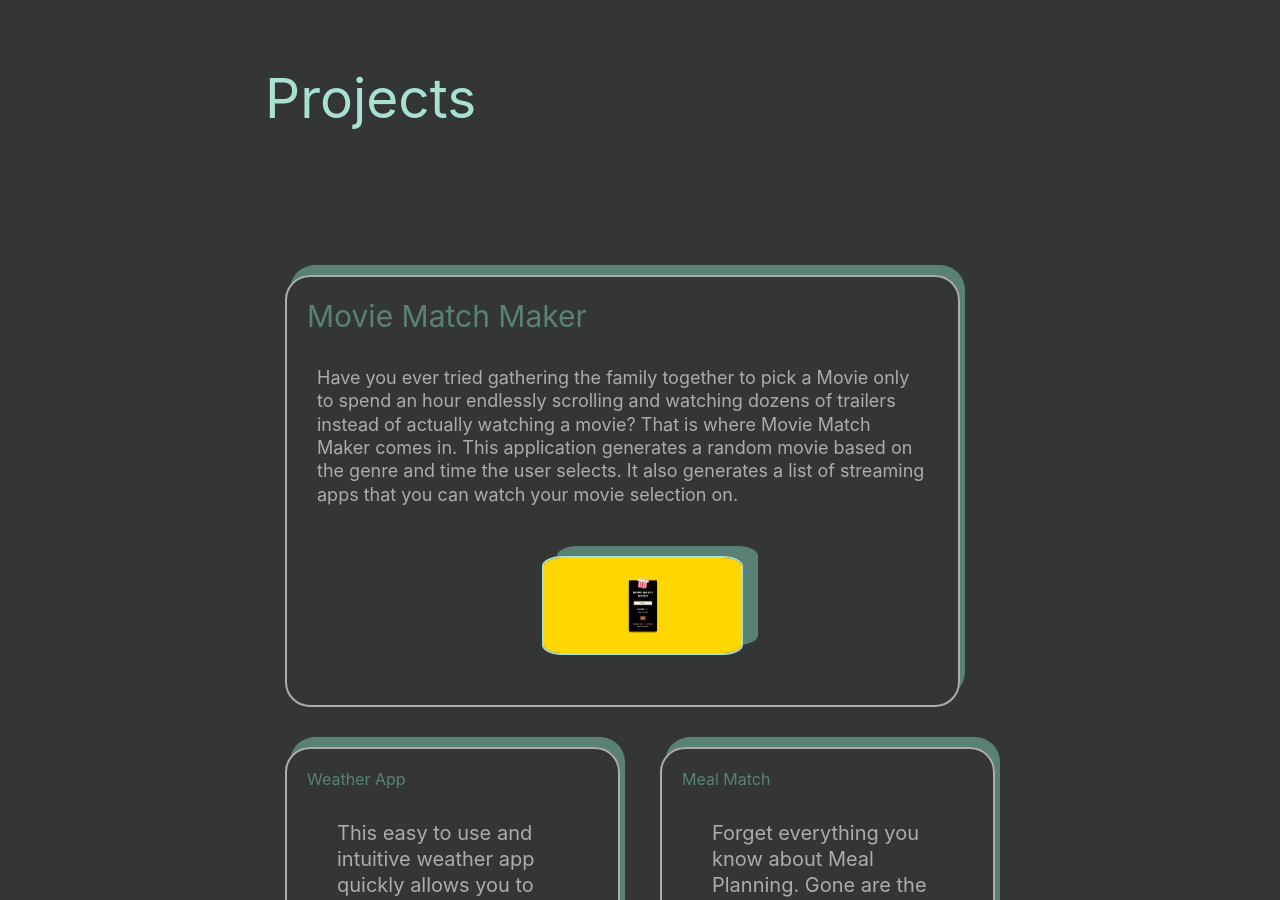
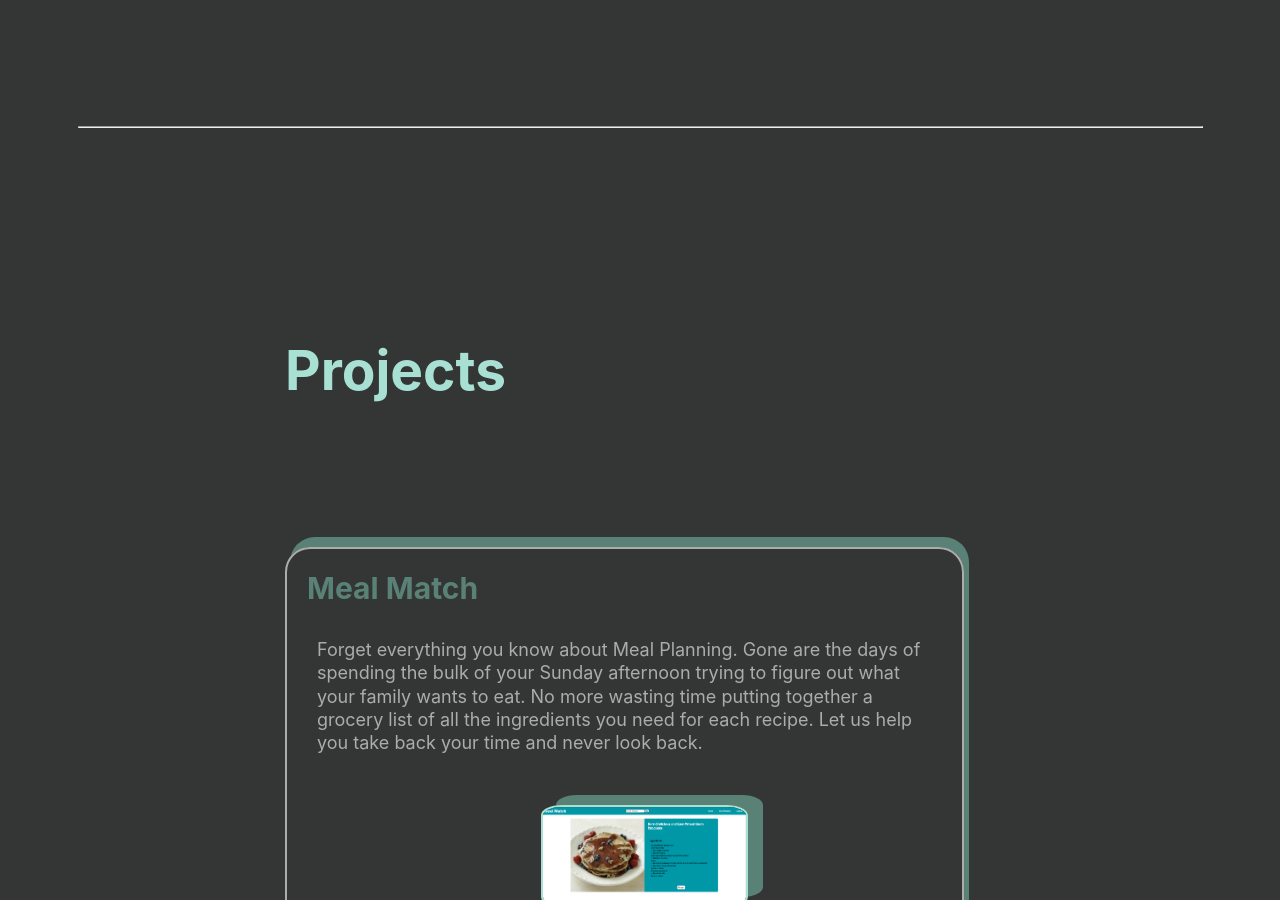
Before and after one commit to adamhood15/portfolio-website, a plain HTML site: page index.html in a window 1280 px wide. Shown: the part 1900-2800 px from the top of the page. Drawn offline with nearby package versions, Linux system fonts and the light colour scheme.

Commit message:
Removed tailwind link for the time being

```diff
--- a/index.html
+++ b/index.html
@@ -7,7 +7,6 @@
     <meta name="viewport" content="width=device-width, initial-scale=1.0">
     <link href="./assets/reset.css" rel="reset-css">
     <script src="https://kit.fontawesome.com/68cdc6aedc.js" crossorigin="anonymous"></script>
-    <script src="https://cdn.tailwindcss.com"></script>
     <link rel="stylesheet" href="./assets/style.css">
     <title>Adam Hood</title>
 
@@ -84,15 +83,13 @@
                 <!-- Can add images and links to a tags when ready -->
                 <div id="project-1">
                     <div class="project-1-text">
-                        <h2>Movie Match Maker</h2>
-                        <p id="p">Have you ever tried gathering the family together to pick a Movie
-                                only to spend an hour endlessly scrolling and watching dozens of trailers instead of
-                                actually watching a movie? That is where Movie Match Maker comes in. This application generates
-                                a random movie based on the genre and time the user selects. It also generates a list of streaming
-                                apps that you can watch your movie selection on.
+                        <h2>Meal Match</h2>
+                        <p id="p">Forget everything you know about Meal Planning. Gone are the days of spending the bulk of your Sunday
+                            afternoon trying to figure out what your family wants to eat. No more wasting time putting together a grocery
+                            list of all the ingredients you need for each recipe. Let us help you take back your time and never look back.
                         </p>
-                        <a href="https://adamhood15.github.io/movie-match-maker/"><img class="project-images" src="./assets/images/Movie.png"
-                            alt="Web application for movie match maker"
+                        <a href="https://young-gorge-82099.herokuapp.com/"><img class="project-images" src="./assets/images/Meal-Match.png"
+                            alt="Meal Match Application"
                             ></a>
                     </div>
                 </div>
@@ -110,13 +107,15 @@
                                 ></a>
                     </div>
                     <div id="project-3">
-                        <h3>Meal Match</h3>
-                        <p id="p">Forget everything you know about Meal Planning. Gone are the days of spending the bulk of your Sunday
-                            afternoon trying to figure out what your family wants to eat. No more wasting time putting together a grocery
-                            list of all the ingredients you need for each recipe. Let us help you take back your time and never look back.
+                        <h3>Movie Match Maker</h3>
+                        <p id="p">Have you ever tried gathering the family together to pick a Movie
+                            only to spend an hour endlessly scrolling and watching dozens of trailers instead of
+                            actually watching a movie? That is where Movie Match Maker comes in. This application generates
+                            a random movie based on the genre and time the user selects. It also generates a list of streaming
+                            apps that you can watch your movie selection on.
                         </p>
-                        <a href="https://young-gorge-82099.herokuapp.com/"><img class="project-images" src="./assets/images/Meal-Match.png"
-                            alt="Meal Match Application"></a>
+                        <a href="https://adamhood15.github.io/movie-match-maker/"><img class="project-images" src="./assets/images/Movie.png"
+                            alt="Web application for movie match maker"></a>
                     </div>
                 </div>
             </div>
```
